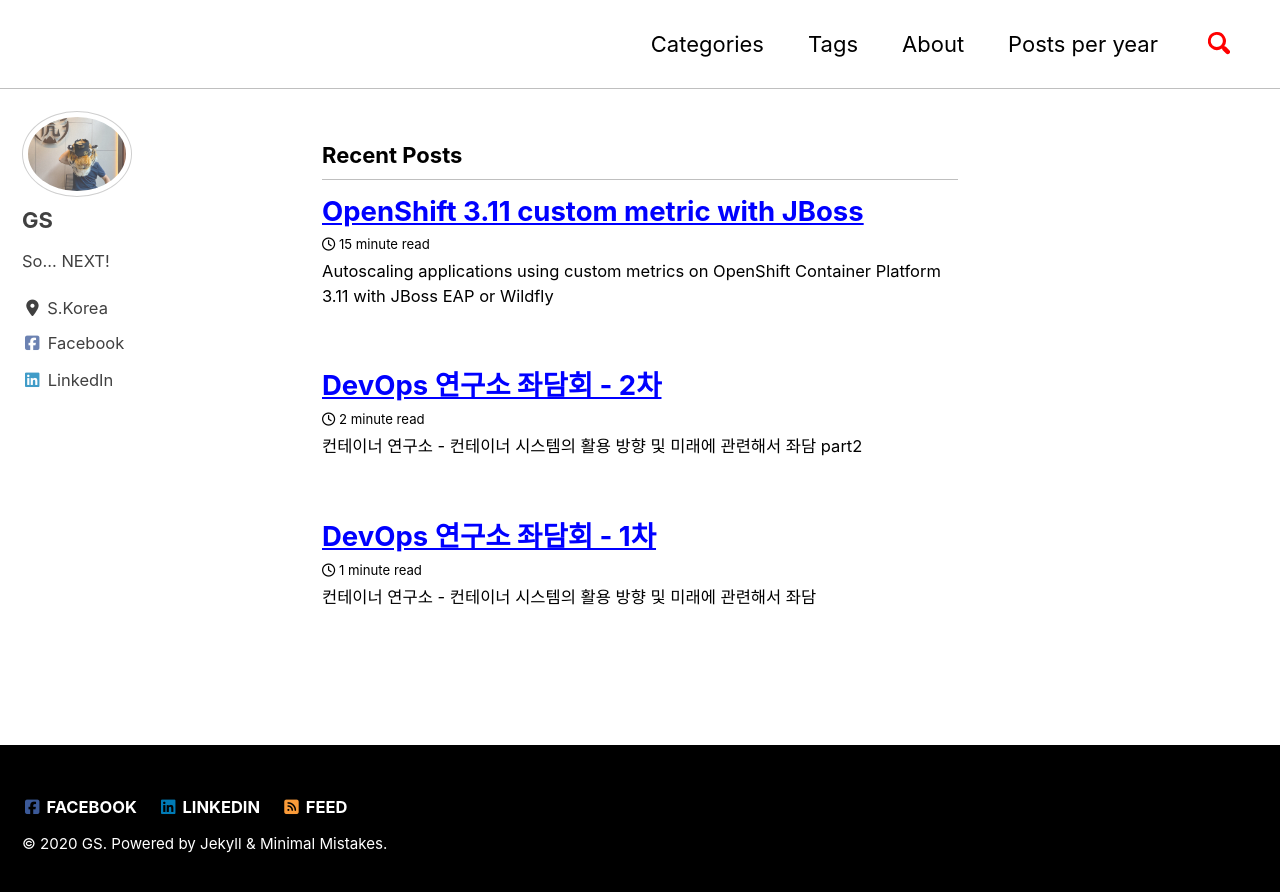
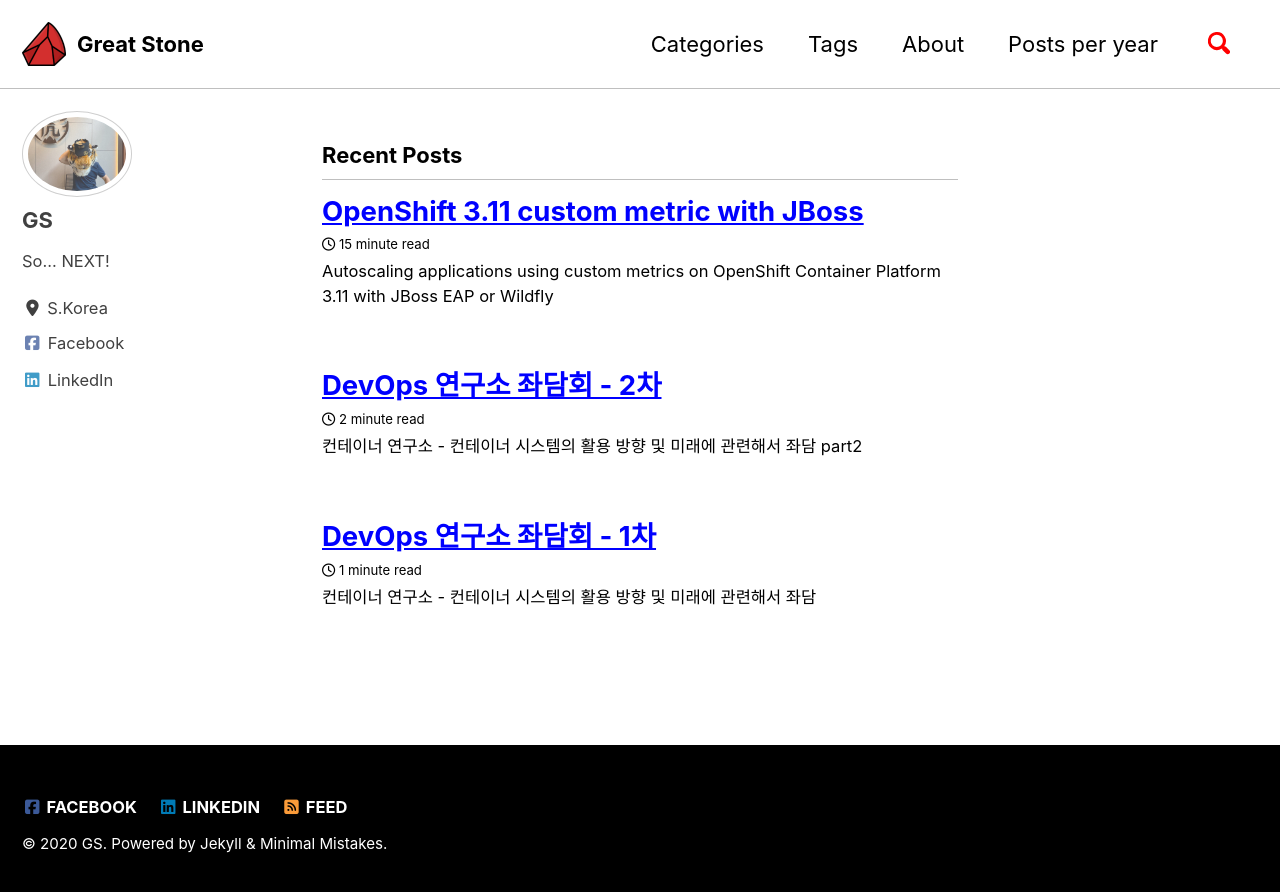
Before and after one commit to Great-Stone/share, a Jekyll site: the page built from index.html, in a window 1280 px wide. Shown: the top 892 px of the page. Built offline with Jekyll 4.4.1, drawn with Linux system fonts in a browser that asks for light colours; cached includes are drawn as plain includes; nearby versions of some CDN libraries; the list of posts is cut into pages by our own code.

Commit message:
change masthead

```diff
--- a/_config.yml
+++ b/_config.yml
@@ -25,8 +25,8 @@ url                      : "https://great-stone.github.io/"
 baseurl                  : ""
 repository               : "Great-Stone/great-stone.github.io" # GitHub username/repo-name e.g. "mmistakes/minimal-mistakes"
 teaser                   : # path of fallback teaser image, e.g. "/assets/images/500x300.png"
-logo                     : # path of logo image to display in the masthead, e.g. "/assets/images/88x88.png"
-masthead_title           : " " # overrides the website title displayed in the masthead, use " " for no title
+logo                     : "/assets/img/logo_88_88.png" # path of logo image to display in the masthead, e.g. "/assets/images/88x88.png"
+masthead_title           : "Great Stone" # overrides the website title displayed in the masthead, use " " for no title
 breadcrumbs              : true # true, false (default)
 words_per_minute         : 150
 comments:
```
Also changed, not shown: assets/img/logo_88_88.png (added).
